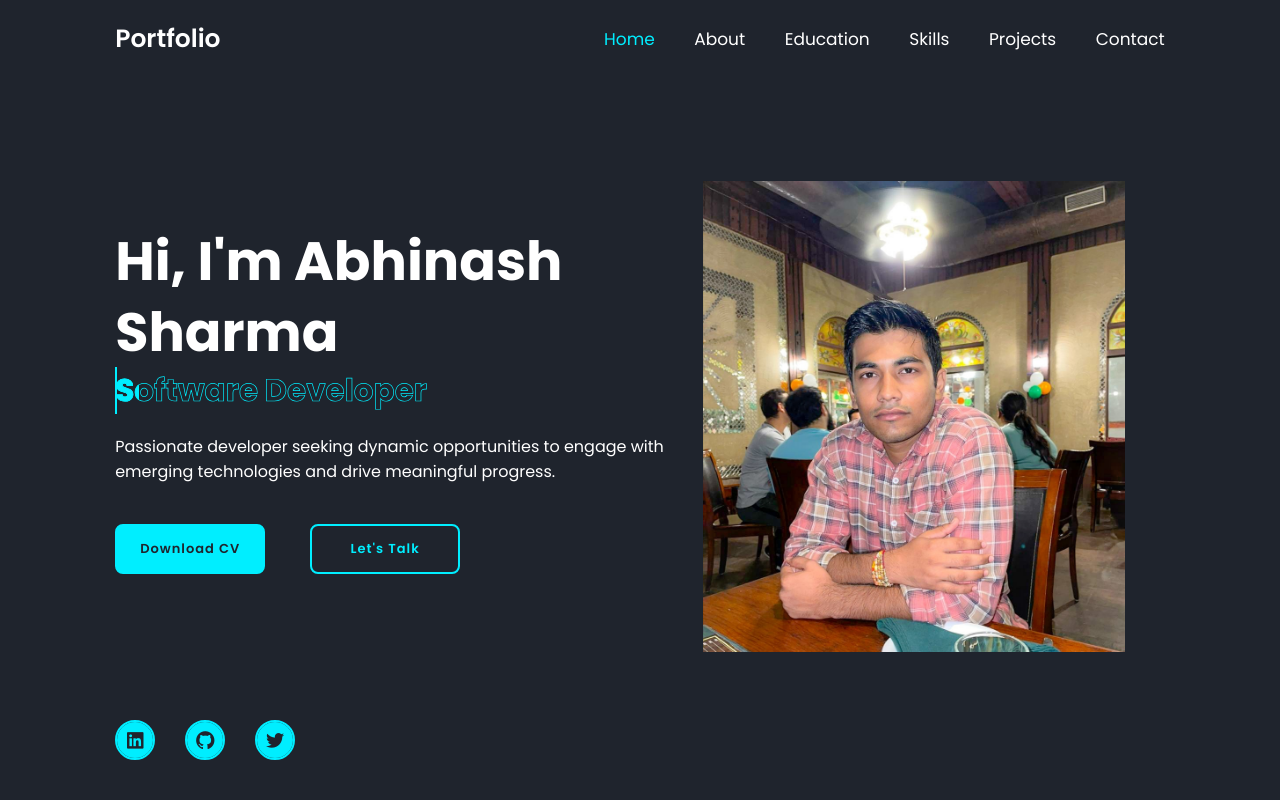
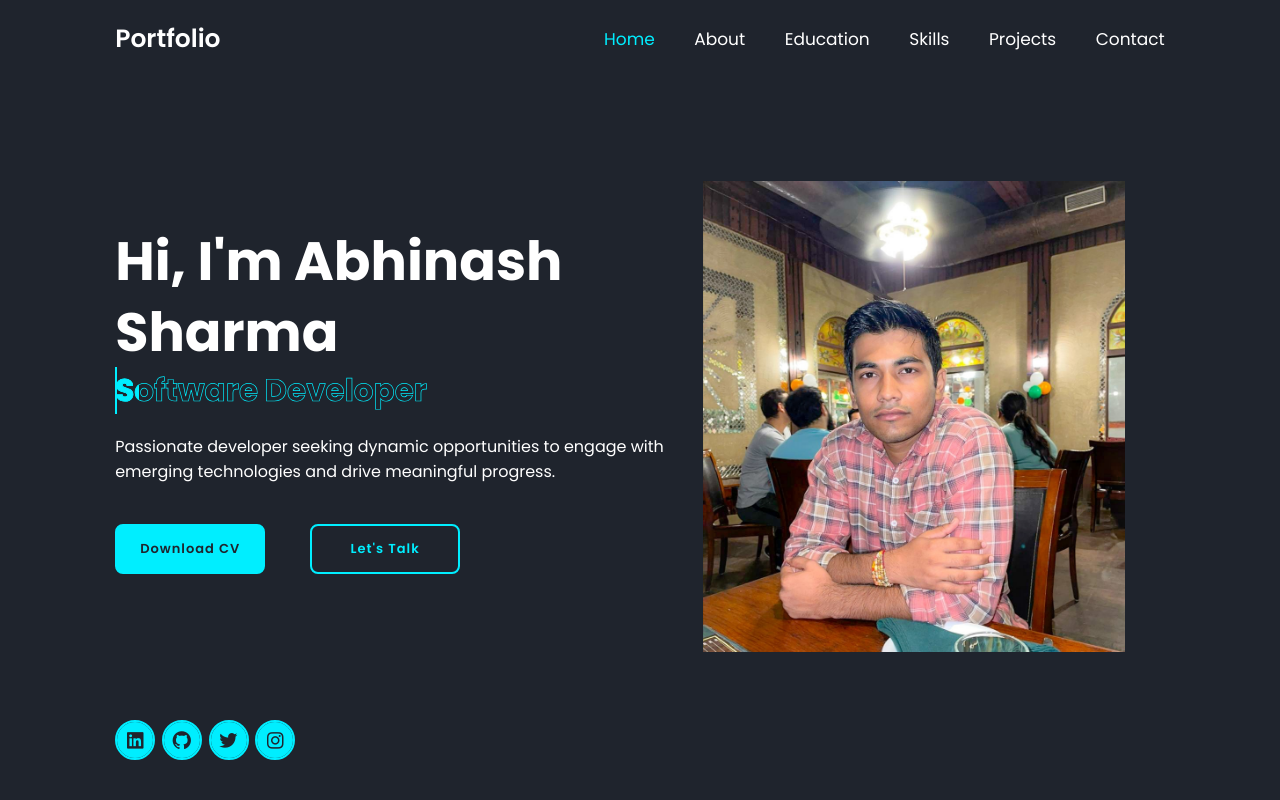
Before and after one commit to abhinasharma26/Abhinash-Portfolio, a plain HTML site: page index.html in a window 1280 px wide. Shown: the top 800 px of the page. Drawn offline with nearby package versions, Linux system fonts and the light colour scheme.

Commit message:
Update index.html

```diff
--- a/index.html
+++ b/index.html
@@ -95,6 +95,10 @@
     </a>
     <a href="https://x.com/abhinasharma26?t=cMiqCY3BAgdTKCzIOT-MRA&s=09">
      <i class="bx bxl-twitter">
+     </i>
+    </a>
+    <a href="https://www.instagram.com/abhinasharma">
+     <i class="bx bxl-instagram">
      </i>
     </a>
     <span class="animate" style="--i:6;">
```
